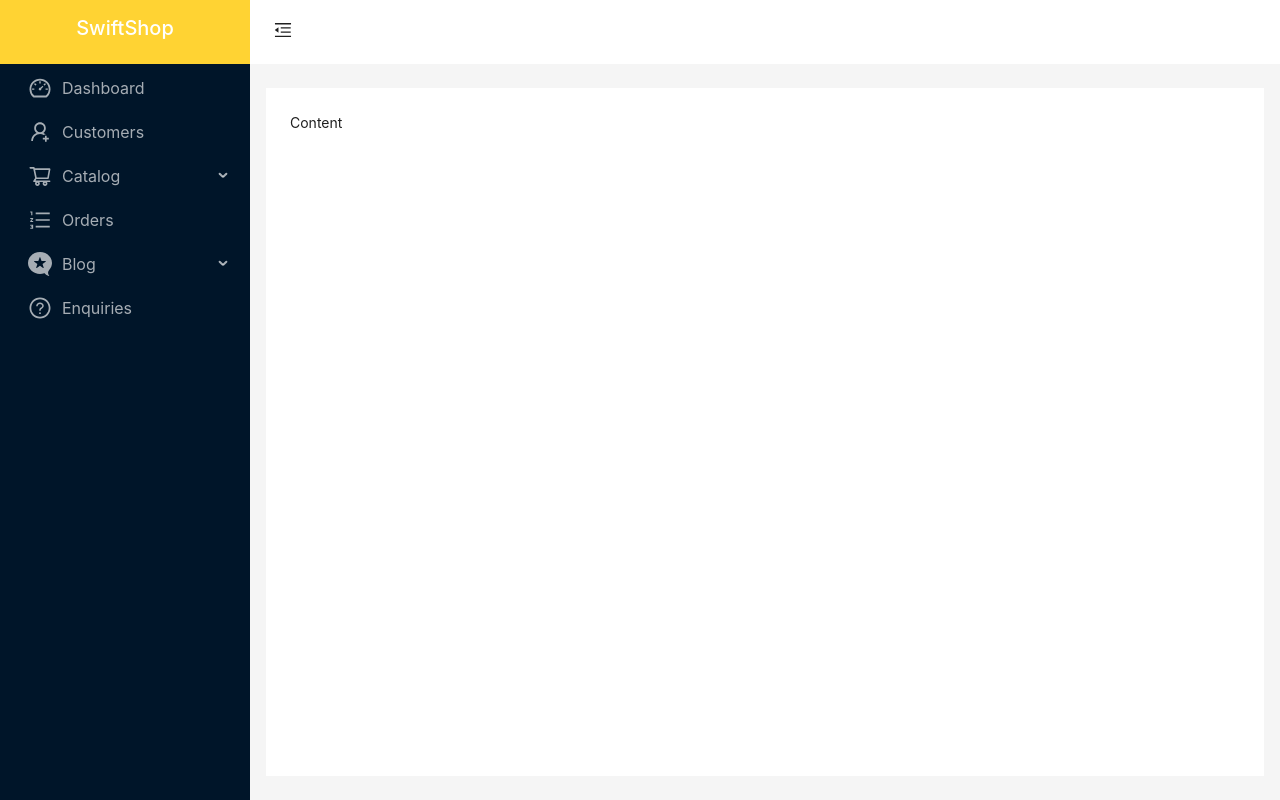
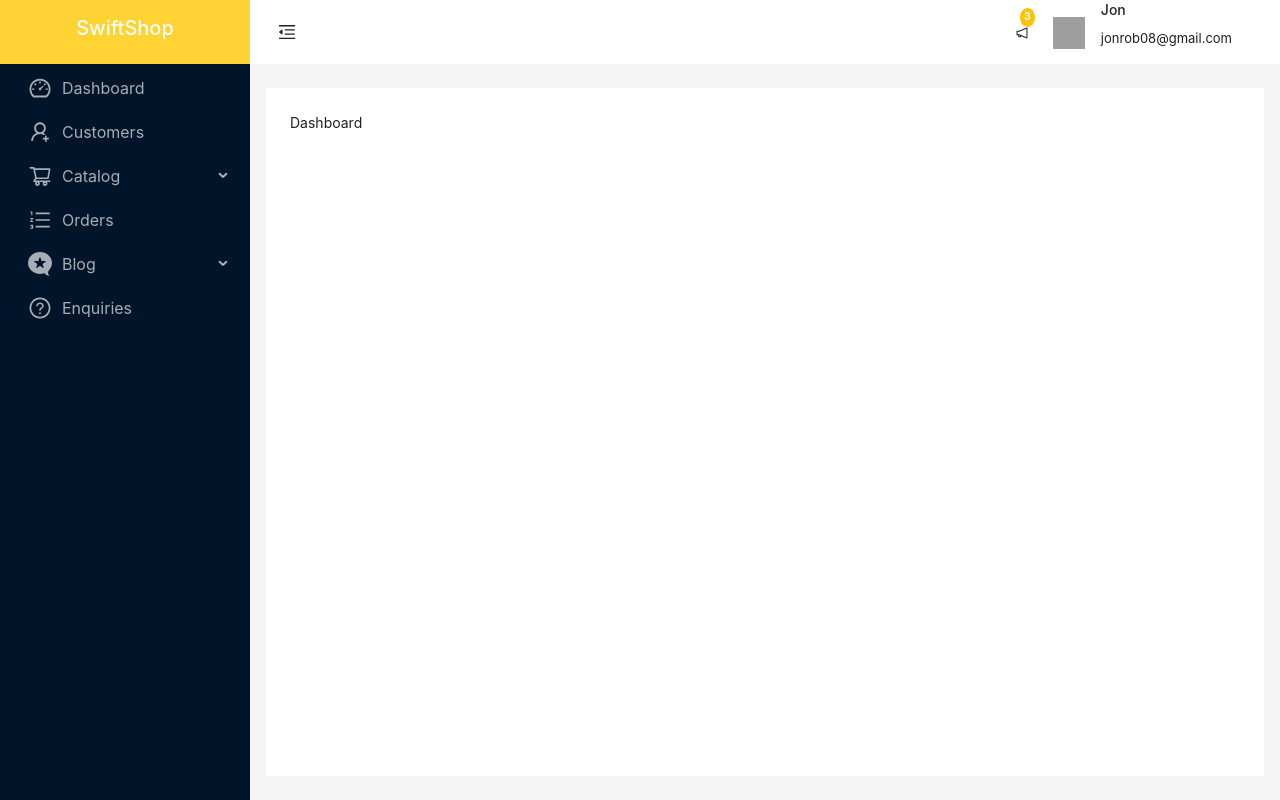
Before and after one commit to jonrob08/SwiftShop, a React (Create React App) app in the folder swiftshop-admin/: page /admin in a window 1280 px wide. Built offline with nearby package versions, Linux system fonts and the light colour scheme; grey boxes are pictures that could not be loaded; the HTML template or start-up script is replaced by a standard one.

Commit message:
chore: working on dashboard

```diff
--- a/swiftshop-admin/src/App.js
+++ b/swiftshop-admin/src/App.js
@@ -13,8 +13,9 @@ function App() {
         <Route path="/" element={<Login />} />
         <Route path="/reset-password" element={<ResetPassword />} />
         <Route path="/forgot-password" element={<ForgotPassword />} />
-        <Route path="/admin" element={<MainLayout />} />
-        <Route path="/dashboard" element={<Dashboard />} />
+        <Route path="/admin" element={<MainLayout />}>
+          <Route index element={<Dashboard />} />
+        </Route>
       </Routes>
     </Router>
   );
--- a/swiftshop-admin/src/components/MainLayout.js
+++ b/swiftshop-admin/src/components/MainLayout.js
@@ -1,5 +1,5 @@
 import React, { useState } from "react";
-import { useNavigate } from "react-router-dom";
+import { useNavigate, Outlet } from "react-router-dom";
 
 import {
   MenuFoldOutlined,
@@ -9,10 +9,11 @@ import {
   VideoCameraOutlined,
 } from "@ant-design/icons";
 import { Layout, Menu, theme } from "antd";
-import { AiOutlineDashboard, AiOutlineShoppingCart, AiOutlineUserAdd, AiOutlineBgColors, AiOutlineOrderedList, AiOutlineQuestionCircle } from "react-icons/ai";
+import { AiOutlineDashboard, AiOutlineShoppingCart, AiOutlineUserAdd, AiOutlineBgColors, AiOutlineOrderedList, AiOutlineQuestionCircle, AiOutlineNotification } from "react-icons/ai";
 import { SiBrandfolder, SiMicrodotblog } from 'react-icons/si'
 import { BiCategoryAlt } from 'react-icons/bi'
 import { FaBlogger } from 'react-icons/fa'
+import { GiMechaMask } from 'react-icons/gi'
 
 const { Header, Sider, Content } = Layout;
 
@@ -139,6 +140,7 @@ const MainLayout = () => {
       </Sider>
       <Layout className="site-layout">
         <Header
+        className="d-flex justify-content-between ps-1 pe-5"
           style={{
             padding: 0,
             background: "white",
@@ -151,6 +153,21 @@ const MainLayout = () => {
               onClick: () => setCollapsed(!collapsed),
             }
           )}
+          <div className="d-flex gap-4 align-items-center">
+            <div className="position-relative">
+              <AiOutlineNotification />
+              <span className="badge bg-warning rounded-circle p-1 position-absolute">3</span>
+            </div>
+            <div className="d-flex gap-3 align-items-center">
+              <div>
+                <img width={32} height={32} src="https://stroyka-admin.html.themeforest.scompiler.ru/variants/ltr/images/customers/customer-4-64x64.jpg" alt="" />
+              </div>
+              <div>
+                <h5 className="text-dark">Jon</h5>
+                <p>jonrob08@gmail.com</p>
+              </div>
+            </div>
+          </div>
         </Header>
         <Content
           style={{
@@ -160,7 +177,7 @@ const MainLayout = () => {
             background: "white",
           }}
         >
-          Content
+          <Outlet />
         </Content>
       </Layout>
     </Layout>
--- a/swiftshop-admin/src/index.css
+++ b/swiftshop-admin/src/index.css
@@ -64,3 +64,18 @@ main {
 .ant-menu-title-content {
   font-size: 16px;
 }
+
+.ant-layout-header h5 {
+  line-height: 20px;
+  font-size: 14px;
+}
+
+.ant-layout-header p {
+  line-height: 20px;
+  font-size: 13px;
+}
+
+.ant-layout-header div .badge {
+  top: 8px;
+  right: -6px;
+}
```
